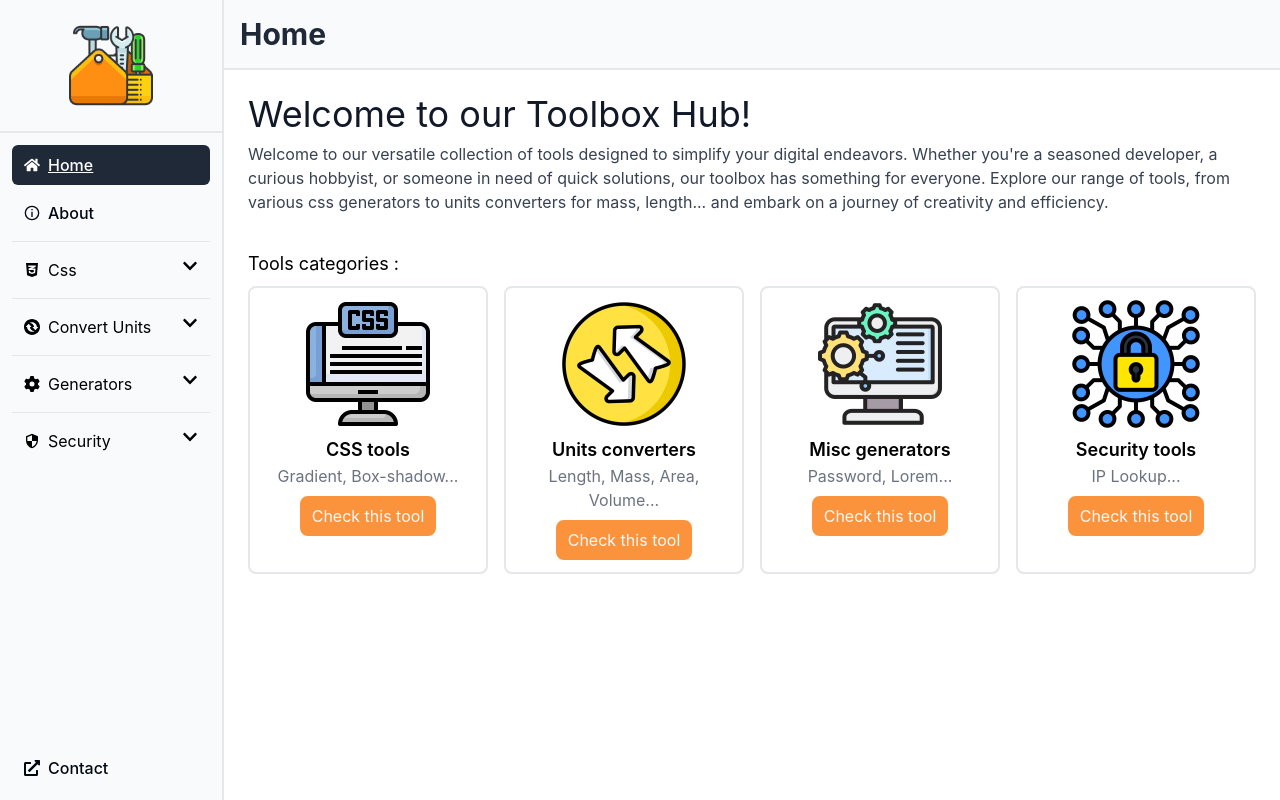
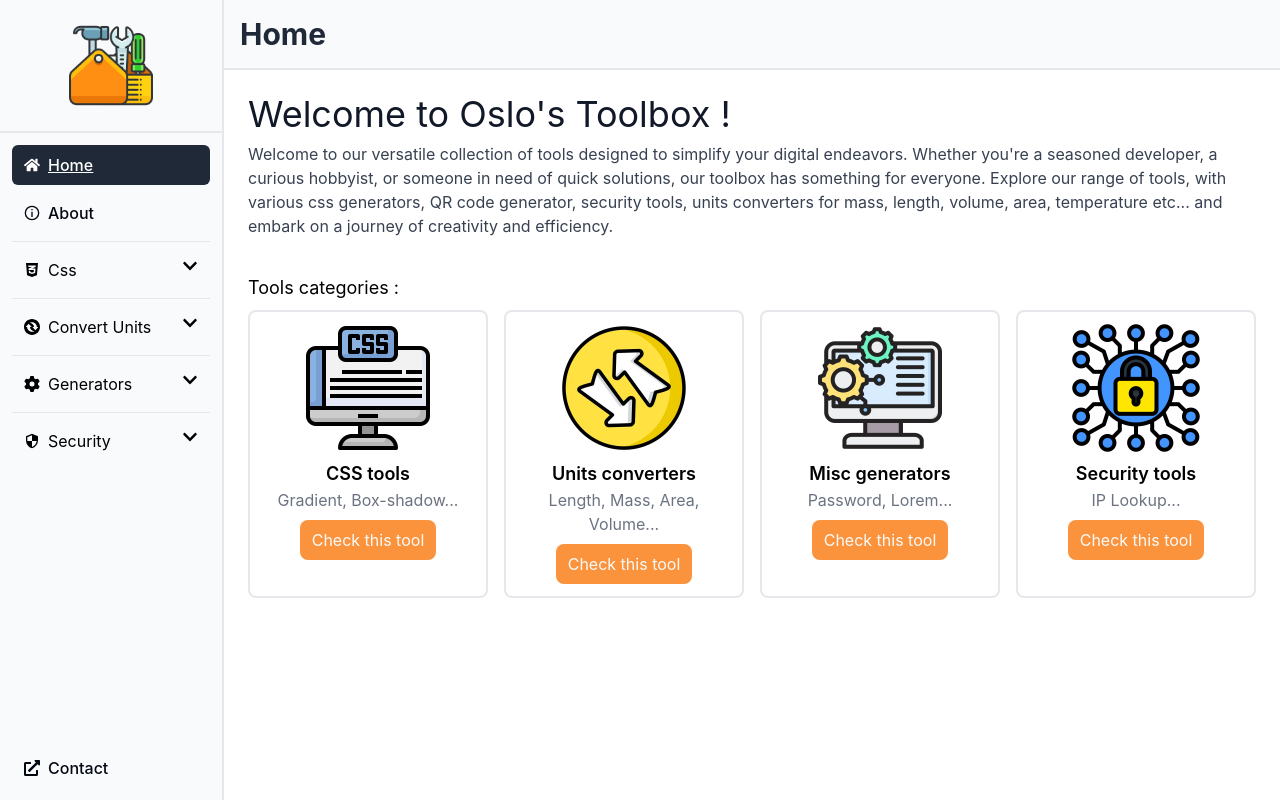
Before and after one commit to Oslonline/oslo-toolbox, a React (Vite) app: page / in a window 1280 px wide. Built offline with nearby package versions, Linux system fonts and the light colour scheme.

Commit message:
fix: minor fixes

```diff
--- a/package.json
+++ b/package.json
@@ -12,6 +12,7 @@
   "dependencies": {
     "@fseehawer/react-circular-slider": "^2.6.4",
     "@vercel/analytics": "^1.3.1",
+    "@vercel/speed-insights": "^1.0.12",
     "axios": "^1.7.3",
     "crypto-js": "^4.2.0",
     "file-saver": "^2.0.5",
--- a/src/App.jsx
+++ b/src/App.jsx
@@ -1,4 +1,5 @@
-import { Analytics } from "@vercel/analytics/react"
+import { Analytics } from "@vercel/analytics/react";
+import { SpeedInsights } from "@vercel/speed-insights/react";
 import Header from "./components/Header/Header";
 import Sidebar from "./components/SideBar/SideBar";
 import { Outlet } from "react-router-dom";
@@ -13,6 +14,7 @@ function App() {
         <Header />
         <Outlet />
         <Analytics />
+        <SpeedInsights />
       </main>
     </div>
   );
--- a/src/pages/Home/Home.jsx
+++ b/src/pages/Home/Home.jsx
@@ -20,8 +20,8 @@ function Home() {
   return (
     <div className="flex flex-col gap-9 p-6">
       <HomeSection
-        title="Welcome to our Toolbox Hub!"
-        content="Welcome to our versatile collection of tools designed to simplify your digital endeavors. Whether you're a seasoned developer, a curious hobbyist, or someone in need of quick solutions, our toolbox has something for everyone. Explore our range of tools, from various css generators to units converters for mass, length... and embark on a journey of creativity and efficiency."
+        title="Welcome to Oslo's Toolbox !"
+        content="Welcome to our versatile collection of tools designed to simplify your digital endeavors. Whether you're a seasoned developer, a curious hobbyist, or someone in need of quick solutions, our toolbox has something for everyone. Explore our range of tools, with various css generators, QR code generator, security tools, units converters for mass, length, volume, area, temperature etc... and embark on a journey of creativity and efficiency."
       />
       <div className="flex flex-col gap-2">
         <h2 className="text-lg">Tools categories :</h2>
```
